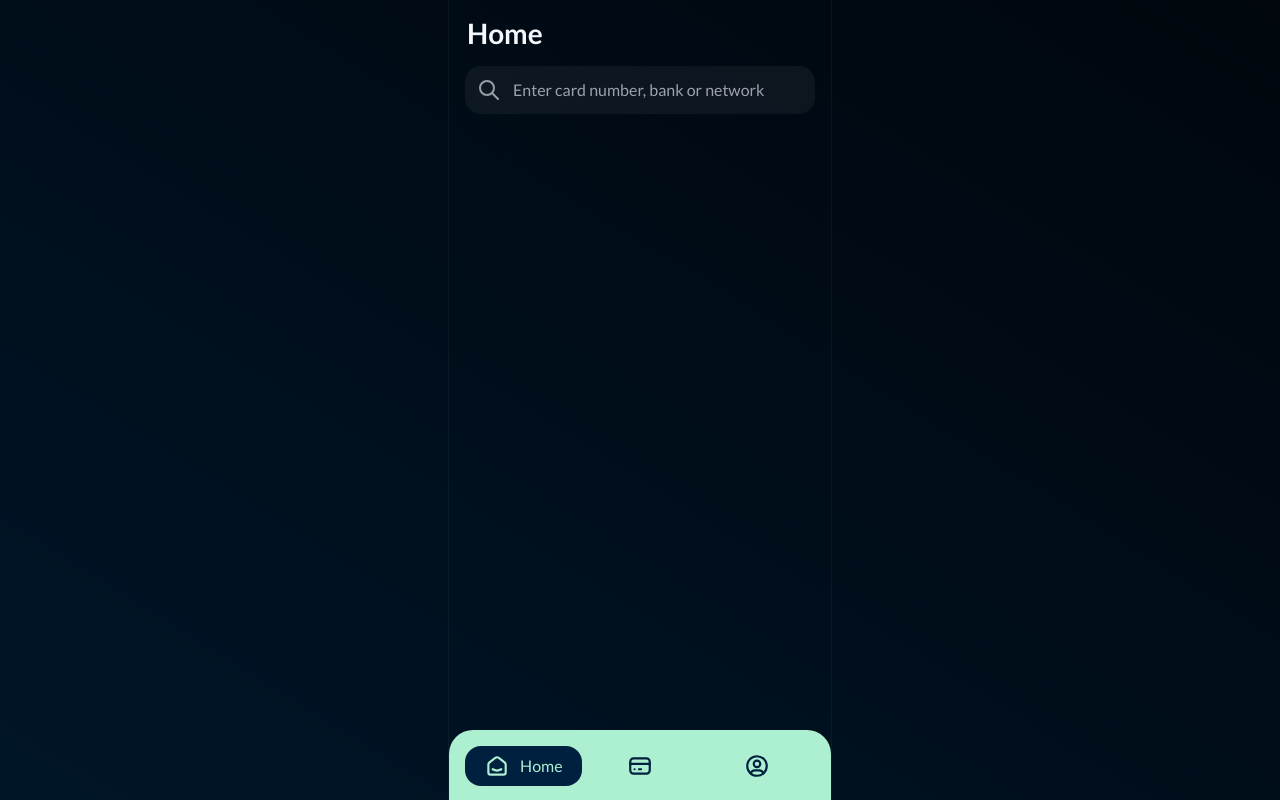
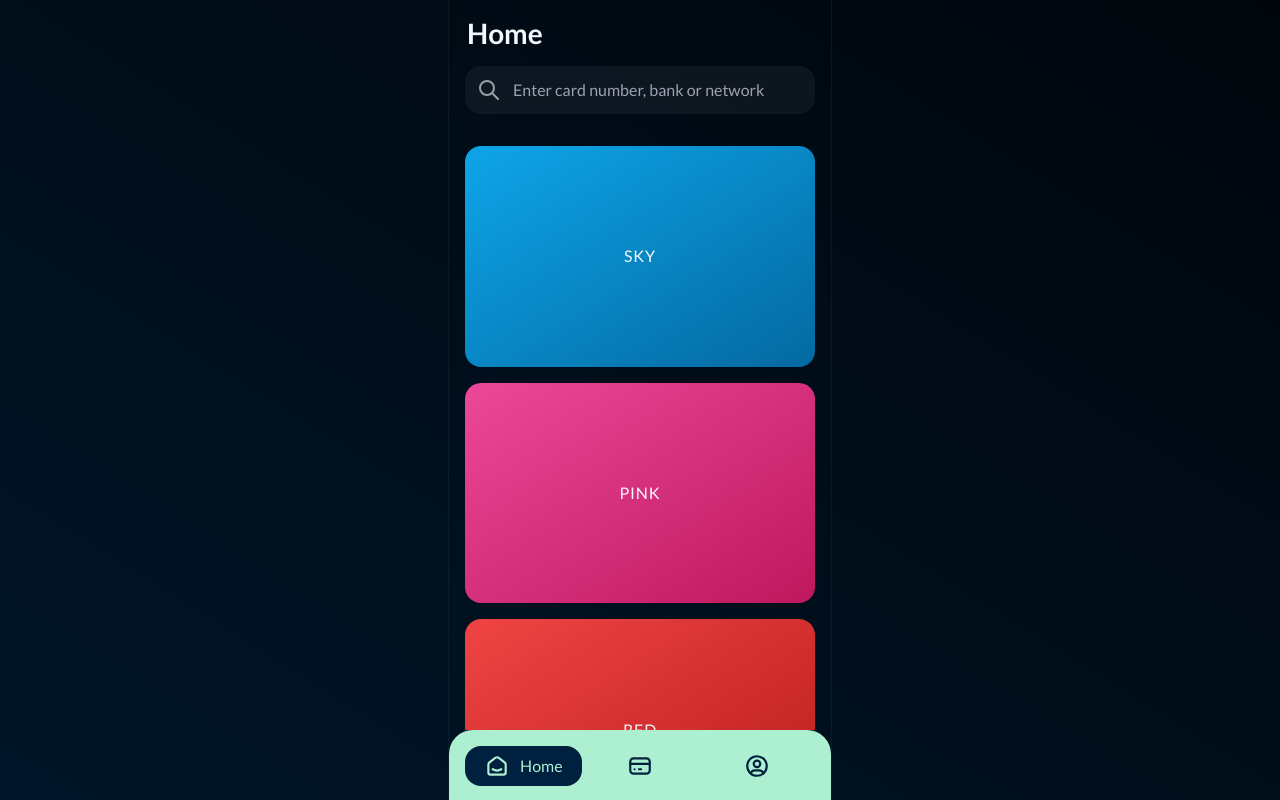
Before and after one commit to hrvsdev/cardnest, a React (Vite) app: page / in a window 1280 px wide. Built offline with nearby package versions, Linux system fonts and the light colour scheme.

Commit message:
Add cards ui to homepage

```diff
--- a/src/pages/Home/index.tsx
+++ b/src/pages/Home/index.tsx
@@ -1,12 +1,53 @@
 import { Header } from "@components/Header";
 import { TabBar } from "@components/TabBar";
+
+import { c } from "@utils/styles.ts";
 
 export function Home() {
 	return (
 		<main className="flex flex-col justify-between relative h-full w-full">
 			<Header />
-			<div className="overflow-y-auto grow"></div>
+			<div className="overflow-y-auto grow space-y-4 p-4">
+				{Object.keys(cardColorClassName).map((color) => (
+					<Card key={color} color={color as CardColor} />
+				))}
+			</div>
 			<TabBar />
 		</main>
 	);
 }
+
+const cardColorClassName = {
+	sky: "from-sky-500 to-sky-700",
+	pink: "from-pink-500 to-pink-700",
+	red: "from-red-500 to-red-700",
+	cyan: "from-cyan-500 to-cyan-700",
+	yellow: "from-yellow-500 to-yellow-700",
+	blue: "from-blue-500 to-blue-700",
+	green: "from-green-500 to-green-700",
+	emerald: "from-emerald-500 to-emerald-700",
+	fuchsia: "from-fuchsia-500 to-fuchsia-700",
+	purple: "from-purple-500 to-purple-700",
+	violet: "from-violet-500 to-violet-700",
+	indigo: "from-indigo-500 to-indigo-700",
+	orange: "from-orange-500 to-orange-700",
+	teal: "from-teal-500 to-teal-700",
+	rose: "from-rose-500 to-rose-700"
+};
+
+type CardColor = keyof typeof cardColorClassName;
+
+type Props = {
+	color: CardColor;
+};
+
+function Card({ color }: Props) {
+	const cl = cardColorClassName[color];
+	return (
+		<div className={c("w-full aspect-payment-card bg-gradient-to-br rounded-2xl", cl)}>
+			<div className="flex items-center justify-center h-full tracking-wider">
+				{color.toUpperCase()}
+			</div>
+		</div>
+	);
+}
```
